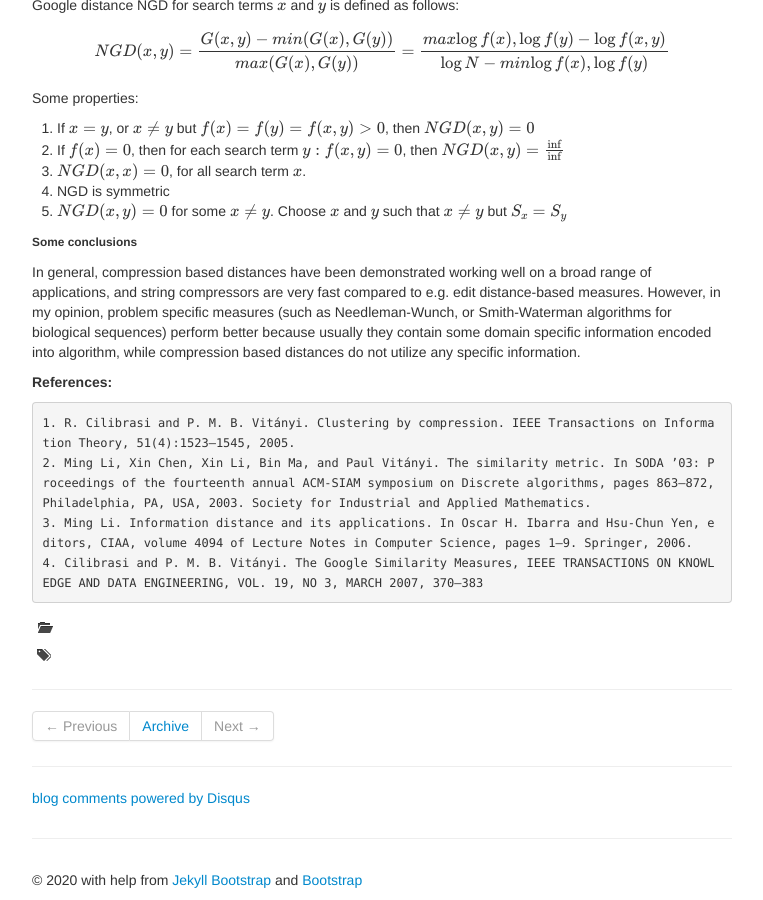
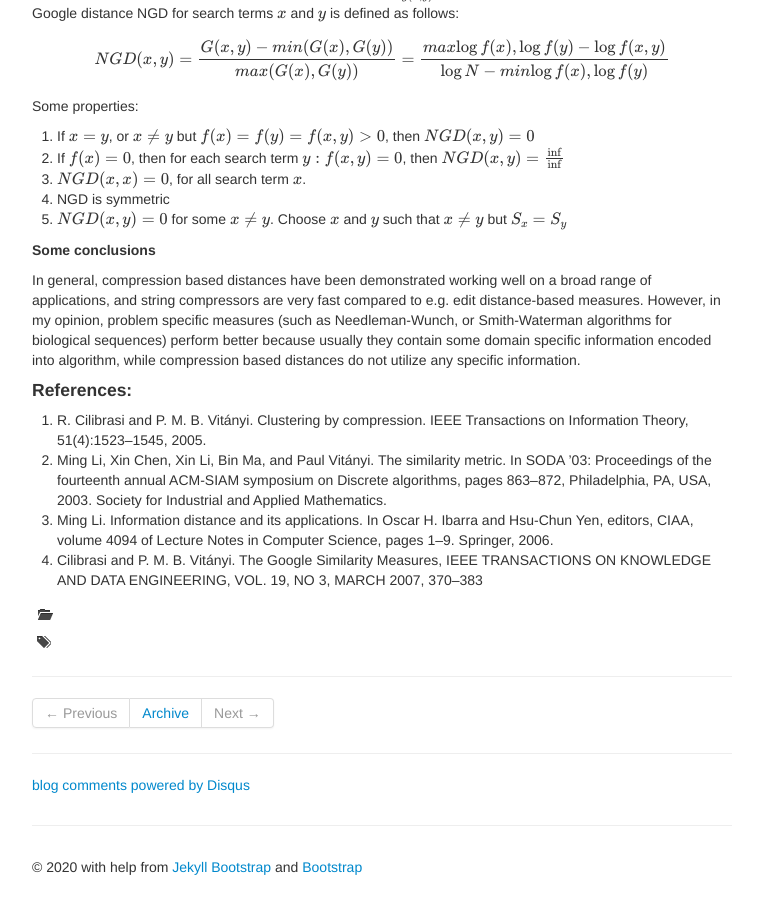
Before and after one commit to kfattila/kfattila.github.io, a Jekyll site: the page built from pages/NCD.md, in a window 1280 px wide and 900 px high, scrolled down 2526 px. Shown: the whole window, without its empty margins (258-1021 px from the left). Built offline with Jekyll 4.4.1, drawn with Linux system fonts in a browser that asks for light colours; formulas are drawn with MathJax 3; comment, search, counter and statistics services are not loaded; some of the changed text lies outside the part shown.

Commit message:
lectures

```diff
--- a/pages/NCD.md
+++ b/pages/NCD.md
@@ -57,22 +57,22 @@ The pseudocode of hierarchical clustering:
 Hierarchical clustering is often represented by a tree structure, called dendrogram. In this representation, leaves represent the objects itself, each inner node of the tree represents a cluster to which the data belong.
 
 
-##### Applications of Compression-based Distances (CBDs)
+### Applications of Compression-based Distances (CBDs)
 
-###### Language Trees:
+#### Language Trees:
 
 The text corpora "The Universal Declaration of Human Rights" were downloaded in 52 Asian-European Languages from the website of the United Nations. The Lempel-Ziv compressor was used in the distance metric.
 The resulted dendrogram of the hierarchical classification can be seen below. Note that how well the language groups can be recognized.
 
-###### Russian Writers:
+##### Russian Writers:
 
 Some set of novels on the original Cyrillic letters written by few Russian writer were clustered. The resulted hierarchical clusters clearly shows that the novels written by the same author are grouped together.
 
-###### Russian writers translated to English:
+##### Russian writers translated to English:
 
 A bunch of novels written by Russian writes and translated to English were clustered by compression based methods. Notice that how well the novels translated by the same translator grouped together.
 
-###### Clustering hand written digits.
+##### Clustering hand written digits.
 
 The compression based distance measure has been evaluated on 30 hand written digits taken from the NIST Special Database 19. dataset. The images of the digits are black-and-white pictures '#' represents black and '.' represents white pixels. Each digit is 128x128 pixel.
 The data which was used are:
@@ -81,7 +81,7 @@ The clustering obtained is:
 
 
 
-###### Clustering of mitochondrial DNA.
+##### Clustering of mitochondrial DNA.
 
 The evolutionary tree has been reconstructed from the mitochondrial DNA of some mammals. Such reconstruction traditionally required a multiple alignment of the DNA of the species which is often cumbersome. The compression based distance measure does not require the absence of such multiple alignment and it can work on the raw DNA sequences. The reconstructed phylogenetic tree of some mammals can be seen below.
 
@@ -89,7 +89,7 @@ The evolutionary tree has been reconstructed from the mitochondrial DNA of some
 (Note, that for evolutionary reconstruction, often the mitochondrial DNA is used. This is inherited only from the mother, and this DNA does not mix with the DNA of the fathers).
 
 
-###### The Google Similarity Distance (2007).
+##### The Google Similarity Distance (2007).
 
 The idea is similar to CBDs, but instead of measuring how two strings are related to each other based on the mutual information in them, the Google Similarity Distance (GSD) uses the Google to measure how closely two strings (words) related to each other. Let x be a search term to Google, and let \\(\Gamma\\) is denoted by \\(M = |\Gamma|\\). Let \\(S_{x} \subseteq \Gamma\\) the set of documents which contains the term \\(x\\), i.e. the documents which are retrieved by Google when searching for \\(x\\) (note that the ordering is not considered here), and let \\(f(x) = |S_{x}|\\). For a pair of search term, \\(x,y\\) let \\(S_{x,y}\\) the set of pages containing both search terms, and \\(f(x,y) = |S_{x,y)\\). Let \\(N = \sum_{x,y} f(x,y)\\), the total number of pages containing two search terms. Note that, since one document contains at least one search term (indexed by Google) some documents counted more then once and hence \\(N \geq M\\).
 In contrast to the compression based distances, where \\(C(x)\\) represents the length of the compressed strings, here we define the Google code \\(G\\) as
@@ -106,13 +106,13 @@ Some properties:
 
 
 
-###### Some conclusions
+##### Some conclusions
 
 In general, compression based distances have been demonstrated working well on a broad range of applications, and string compressors are very fast compared to e.g. edit distance-based measures. However, in my opinion, problem specific measures (such as Needleman-Wunch, or Smith-Waterman algorithms for biological sequences) perform better because usually they contain some domain specific information encoded into algorithm, while compression based distances do not utilize any specific information.
 
 
-##### References:
-	1. R. Cilibrasi and P. M. B. Vitányi. Clustering by compression. IEEE Transactions on Information Theory, 51(4):1523–1545, 2005.
-	2. Ming Li, Xin Chen, Xin Li, Bin Ma, and Paul Vitányi. The similarity metric. In SODA ’03: Proceedings of the fourteenth annual ACM-SIAM symposium on Discrete algorithms, pages 863–872, Philadelphia, PA, USA, 2003. Society for Industrial and Applied Mathematics.
-	3. Ming Li. Information distance and its applications. In Oscar H. Ibarra and Hsu-Chun Yen, editors, CIAA, volume 4094 of Lecture Notes in Computer Science, pages 1–9. Springer, 2006.
-	4. Cilibrasi and P. M. B. Vitányi. The Google Similarity Measures, IEEE TRANSACTIONS ON KNOWLEDGE AND DATA ENGINEERING, VOL. 19, NO 3, MARCH 2007, 370–383
+#### References:
+1. R. Cilibrasi and P. M. B. Vitányi. Clustering by compression. IEEE Transactions on Information Theory, 51(4):1523–1545, 2005.
+2. Ming Li, Xin Chen, Xin Li, Bin Ma, and Paul Vitányi. The similarity metric. In SODA ’03: Proceedings of the fourteenth annual ACM-SIAM symposium on Discrete algorithms, pages 863–872, Philadelphia, PA, USA, 2003. Society for Industrial and Applied Mathematics.
+3. Ming Li. Information distance and its applications. In Oscar H. Ibarra and Hsu-Chun Yen, editors, CIAA, volume 4094 of Lecture Notes in Computer Science, pages 1–9. Springer, 2006.
+4. Cilibrasi and P. M. B. Vitányi. The Google Similarity Measures, IEEE TRANSACTIONS ON KNOWLEDGE AND DATA ENGINEERING, VOL. 19, NO 3, MARCH 2007, 370–383
```
Also changed, not shown: other parts of pages/NCD.md (+1 -1 lines).
